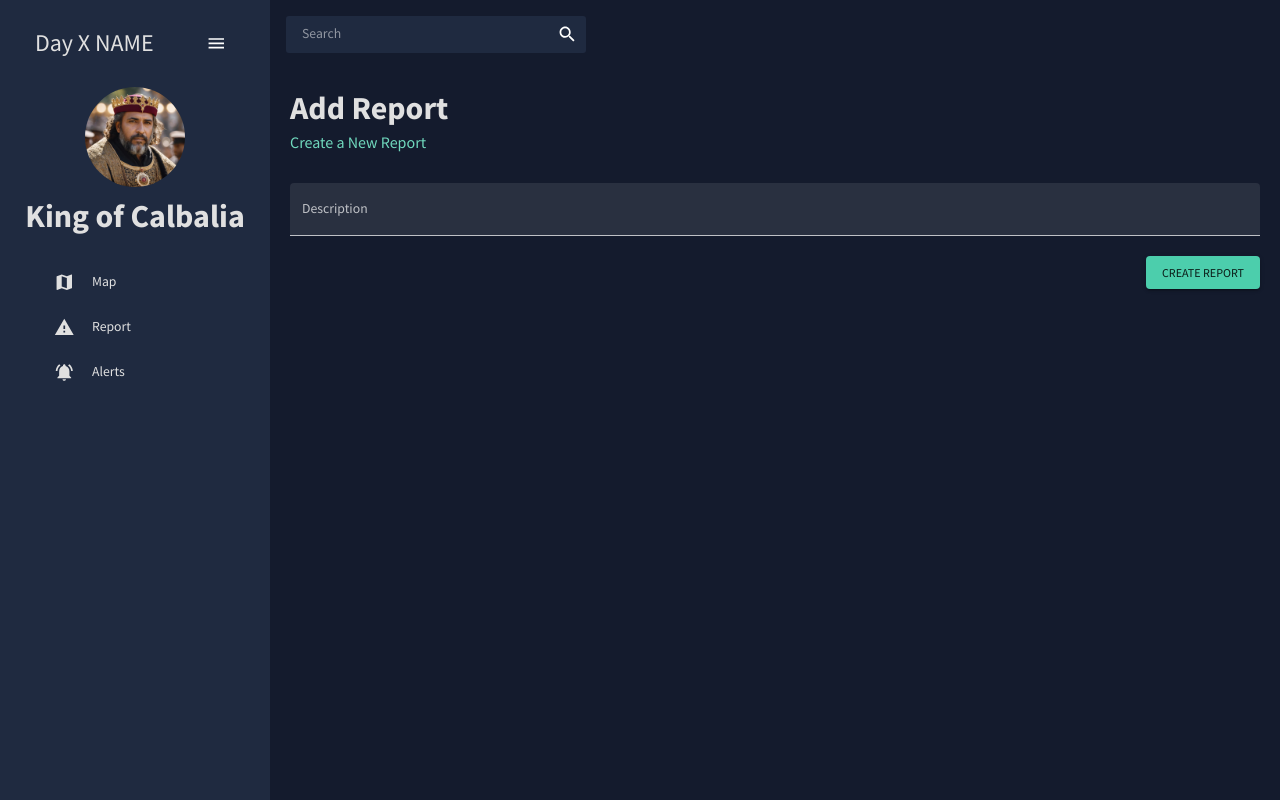
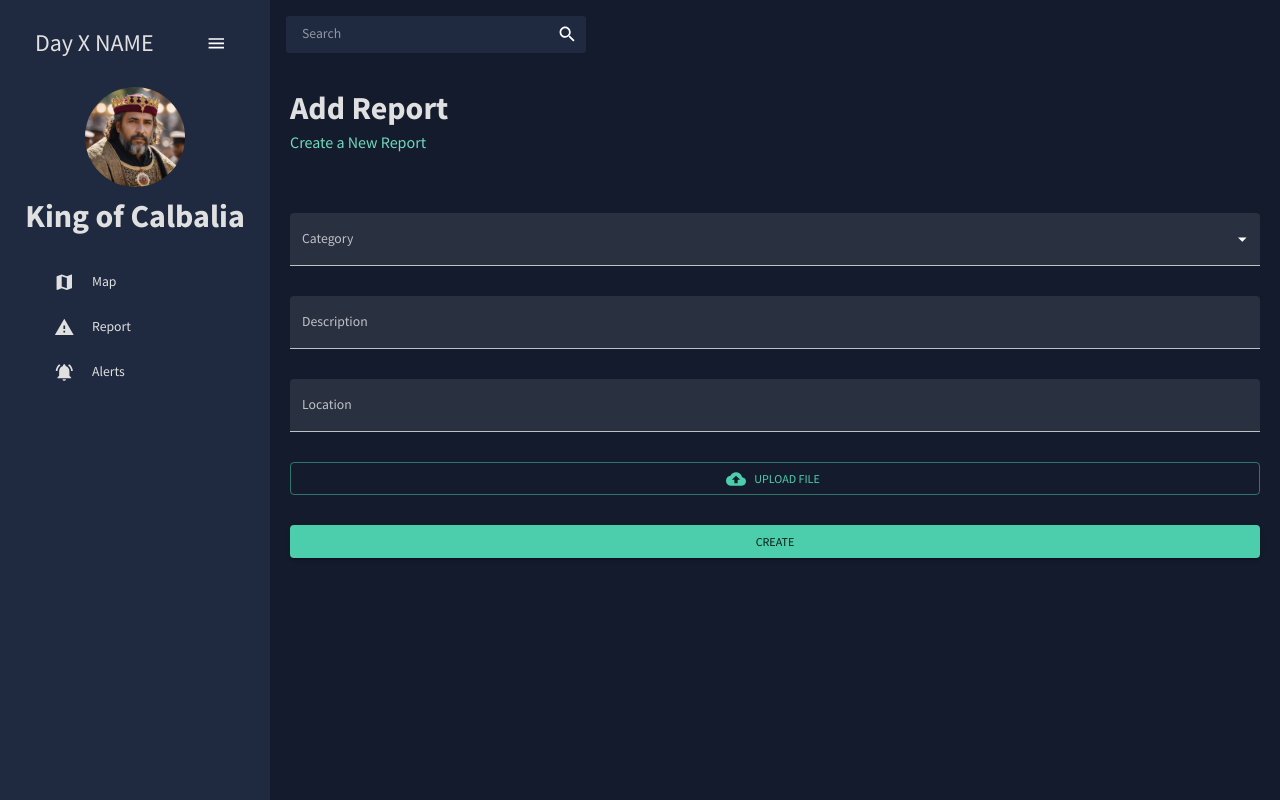
Before and after one commit to aivaraskurseviciusltu/hack2023, a React (Create React App) app: page /report in a window 1280 px wide. Built offline with nearby package versions, Linux system fonts and the light colour scheme.

Commit message:
added report form

```diff
--- a/src/scenes/report/index.jsx
+++ b/src/scenes/report/index.jsx
@@ -1,20 +1,47 @@
-import { Box, Button, TextField } from "@mui/material";
+import {
+  Box,
+  Button,
+  TextField,
+  InputLabel,
+  Select,
+  MenuItem,
+  FormControl
+} from "@mui/material";
 import { Formik } from "formik";
+import { styled } from "@mui/material/styles";
 import * as yup from "yup";
 import useMediaQuery from "@mui/material/useMediaQuery";
+import CloudUploadIcon from "@mui/icons-material/CloudUpload";
 import Header from "../../components/Header";
+import { useState } from "react"
 
+import React from "react"
 const Report = () => {
-  const isNonMobile = useMediaQuery("(min-width:600px)");
+
+  const [age, setAge] = useState('');
 
   const handleFormSubmit = (values) => {
     console.log(values);
   };
+  const handleCategory = (event) => {
+    setAge(event.target.value);
+  };
+
+  const VisuallyHiddenInput = styled("input")({
+    clip: "rect(0 0 0 0)",
+    clipPath: "inset(50%)",
+    height: 1,
+    overflow: "hidden",
+    position: "absolute",
+    bottom: 0,
+    left: 0,
+    whiteSpace: "nowrap",
+    width: 1,
+  });
 
   return (
-    <Box m="20px">
+    <Box display="grid"  gap="30px" m="20px">
       <Header title="Add Report" subtitle="Create a New Report" />
-
       <Formik
   onSubmit={handleFormSubmit}
   initialValues={initialValues}
@@ -28,16 +55,22 @@ const Report = () => {
     handleChange,
     handleSubmit,
   }) => (
-          <form onSubmit={handleSubmit}>
-            <Box
-              display="grid"
-              gap="30px"
-              gridTemplateColumns="repeat(4, minmax(0, 1fr))"
-              sx={{
-                "& > div": { gridColumn: isNonMobile ? undefined : "span 4" },
-              }}
+    <Box display="grid" fullWidth gap="30px">
+        <FormControl  variant="filled" fullWidth>
+          <InputLabel id="demo-simple-select-label">Category</InputLabel>
+          <Select
+            labelId="demo-simple-select-label"
+            id="demo-simple-select"
+            value={age}
+            label="Age"
+            onChange={handleCategory}
           >
-
+            <MenuItem value={"War"}>War</MenuItem>
+            <MenuItem value={"Shelter"}>Shelter</MenuItem>
+            <MenuItem value={"Help"}>Help</MenuItem>
+            <MenuItem value={"Medical Help"}>Medical Help</MenuItem>
+          </Select>
+        </FormControl>
        <TextField
           fullWidth
           multiline
@@ -46,46 +79,51 @@ const Report = () => {
           label="Description"
           onBlur={handleBlur}
           onChange={handleChange}
-                value={values.address2}
-                name="address2"
-                error={!!touched.address2 && !!errors.address2}
-                helperText={touched.address2 && errors.address2}
-                sx={{ gridColumn: "span 4" }}
+          value={values.description}
+          name="description"
+          error={!!touched.description && !!errors.description}
+          helperText={touched.description && errors.description}
         />
-            </Box>
-            <Box display="flex" justifyContent="end" mt="20px">
+         <TextField
+        fullWidth
+        multiline
+        variant="filled"
+        type="text"
+        label="Location"
+        onBlur={handleBlur}
+        onChange={handleChange}
+        value={values.lastName}
+        name="lastName"
+        error={!!touched.lastName && !!errors.lastName}
+        helperText={touched.lastName && errors.lastName}
+      />
+      <Button
+          component="label"
+          variant="outlined"
+          color="secondary"
+          startIcon={<CloudUploadIcon />}
+        >
+          Upload file
+          <VisuallyHiddenInput type="file" />
+        </Button>
         <Button type="submit" color="secondary" variant="contained">
-                Create Report
+          Create
         </Button>
         </Box>
-          </form>
         )}
         </Formik>
     </Box>
   );
 };
 
-const phoneRegExp =
-  /^((\+[1-9]{1,4}[ -]?)|(\([0-9]{2,3}\)[ -]?)|([0-9]{2,4})[ -]?)*?[0-9]{3,4}[ -]?[0-9]{3,4}$/;
+const checkoutSchema = yup.object().shape({
+  description: yup.string().required("required"),
+  location: yup.string().required("required"),
+});
 
-const checkoutSchema = yup.object().shape({
-  firstName: yup.string().required("required"),
-  lastName: yup.string().required("required"),
-  email: yup.string().email("invalid email").required("required"),
-  contact: yup
-    .string()
-    .matches(phoneRegExp, "Phone number is not valid")
-    .required("required"),
-  address1: yup.string().required("required"),
-  address2: yup.string().required("required"),
-});
 const initialValues = {
-  firstName: "",
-  lastName: "",
-  email: "",
-  contact: "",
-  address1: "",
-  address2: "",
+  description: "",
+  location: "",
 };
 
 export default Report;
```
Lines whose indentation alone changed are shown as unchanged.
